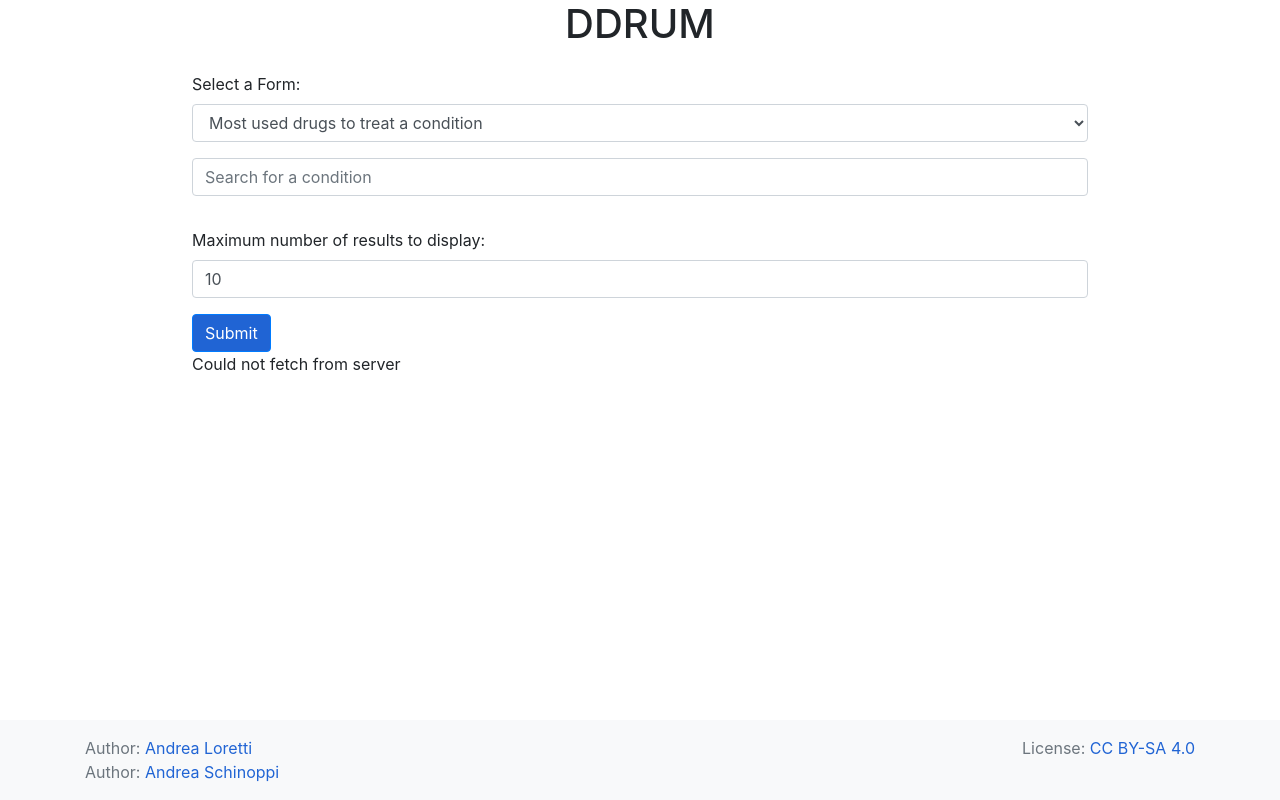
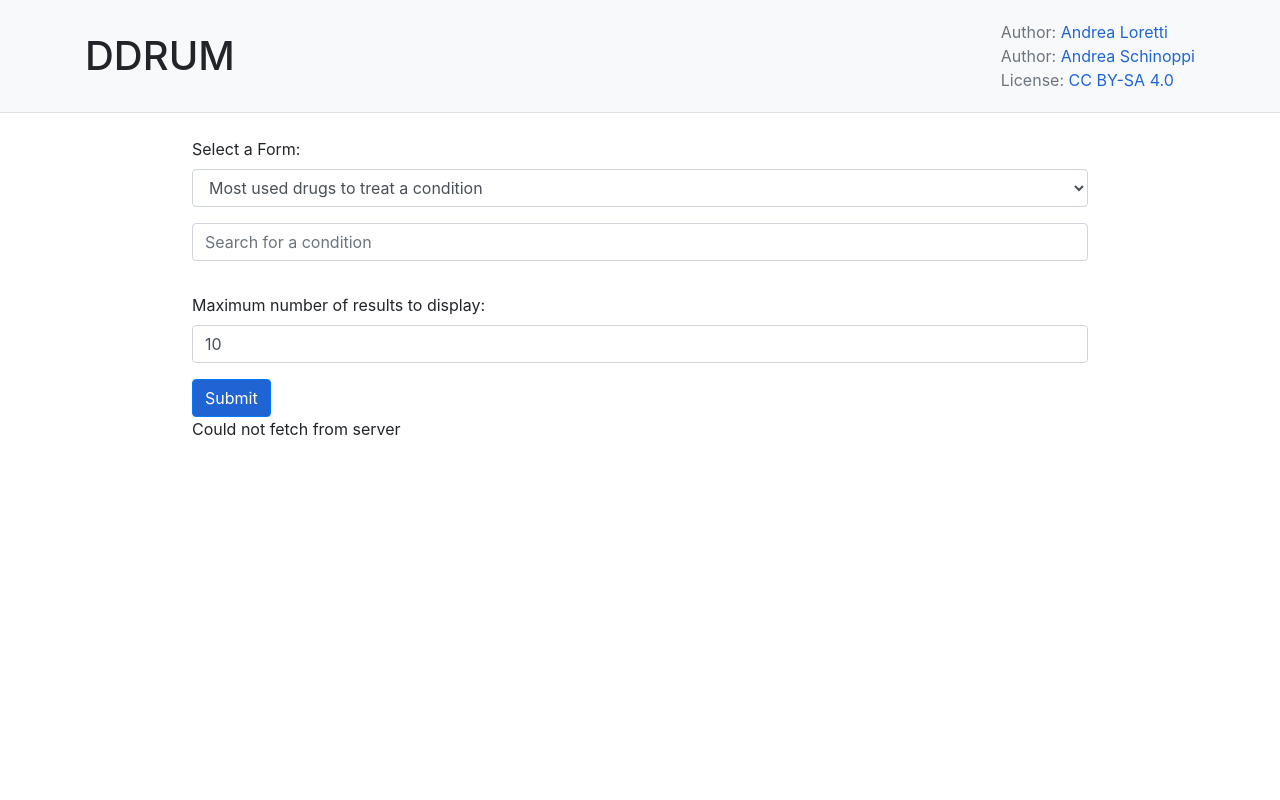
Before and after one commit to AndreSkin/DDRUM, a Flask app: page / in a window 1280 px wide. Run offline with Flask 3, Linux system fonts and the light colour scheme; some libraries are stand-ins or nearby versions.

Commit message:
Changed footer to header

```diff
--- a/Interface/templates/index.html
+++ b/Interface/templates/index.html
@@ -1,5 +1,6 @@
 <!DOCTYPE html>
 <html lang="en">
+
 <head>
     <meta charset="UTF-8">
     <meta name="description" content="DDRUM project website">
@@ -9,10 +10,21 @@
     <link rel="icon" type="image/x-icon" href="{{ url_for('static', filename='favicon.ico') }}">
     <link rel="stylesheet" href="https://stackpath.bootstrapcdn.com/bootstrap/4.5.2/css/bootstrap.min.css">
     <style>
-        /* Add your custom styles here */
+        .header {
+            background-color: #f8f9fa;
+            padding: 20px 0;
+            border-bottom: 1px solid #dee2e6;
+        }
+
+        .header .container {
+            display: flex;
+            justify-content: space-between;
+            align-items: center;
+        }
+
         #content {
-            min-height: calc(100vh - 80px); /* Subtracting the height of the footer */
-            position: relative;
+            max-width: 99vw;
+            max-height: 99vh;
         }
 
         .forms {
@@ -65,8 +77,8 @@
         }
 
         #results {
-            max-height:30vh;
-            overflow:auto;
+            max-height: 50vh;
+            overflow: auto;
         }
 
         #results::-webkit-scrollbar {
@@ -85,6 +97,7 @@
         #results::-webkit-scrollbar-thumb:hover {
             background: #555;
         }
+
         /* Responsive Styles */
         @media screen and (max-width: 768px) {
             .forms {
@@ -93,10 +106,12 @@
                 max-width: 99vw;
                 max-height: 99vh;
             }
+
             #results {
-                        height:50vh;
-                        overflow:auto;
+                height: 50vh;
+                overflow: auto;
             }
+
             #error {
                 min-height: 1vh;
             }
@@ -104,14 +119,30 @@
     </style>
 
 </head>
+
 <body class="d-flex flex-column justify-content-between">
+
+    <!-- Header -->
+    <header class="header">
+        <div class="container">
+            <div>
+                <h1 class="mb-0">DDRUM</h1>
+            </div>
+            <div>
+                <p class="text-muted mb-0">Author: <a href="https://github.com/stintipacchio" target="_blank">Andrea Loretti</a></p>
+                <p class="text-muted mb-0">Author: <a href="https://github.com/andreskin" target="_blank">Andrea Schinoppi</a></p>
+                <p class="text-muted mb-0">License: <a href="https://creativecommons.org/licenses/by-sa/4.0/" target="_blank">CC BY-SA 4.0</a></p>
+            </div>
+        </div>
+    </header>
+
     <div class="container" id="content">
 
         <div class="row justify-content-center">
 
             <div class="forms">
 
-                <h1 class="text-center mb-4">DDRUM</h1>
+                <br>
 
                 <div class="form-group">
                     <label for="dropdownMenu">Select a Form:</label>
@@ -125,11 +156,15 @@
                     </select>
                 </div>
 
-                <input type="text" id="drugSearch" class="form-control mb-2" placeholder="Search for a drug" aria-label="Search for a drug">
-                <div id="drugSuggestions" class="scrollable-suggestions" role="listbox" aria-labelledby="drugSearch"></div>
+                <input type="text" id="drugSearch" class="form-control mb-2" placeholder="Search for a drug"
+                    aria-label="Search for a drug">
+                <div id="drugSuggestions" class="scrollable-suggestions" role="listbox"
+                    aria-labelledby="drugSearch"></div>
 
-                <input type="text" id="conditionSearch" class="form-control mb-2" placeholder="Search for a condition" aria-label="Search for a condition">
-                <div id="conditionSuggestions" class="scrollable-suggestions" role="listbox" aria-labelledby="conditionSearch"></div>
+                <input type="text" id="conditionSearch" class="form-control mb-2" placeholder="Search for a condition"
+                    aria-label="Search for a condition">
+                <div id="conditionSuggestions" class="scrollable-suggestions" role="listbox"
+                    aria-labelledby="conditionSearch"></div>
 
                 <!-- Dropdown for selecting phases -->
                 <div class="dropdown" id="phaseDropdownContainer" style="display: none;">
@@ -153,7 +188,8 @@
                 <div class="num_res" id="form_num">
                     <div class="form-group">
                         <label for="num_res">Maximum number of results to display:</label>
-                        <input type="number" class="form-control" id="num_res" placeholder="Max results" min="1" required aria-label="Maximum number of results">
+                        <input type="number" class="form-control" id="num_res" placeholder="Max results" min="1"
+                            required aria-label="Maximum number of results">
                     </div>
                 </div>
 
@@ -169,31 +205,12 @@
 
     </div>
 
-    <!-- Footer -->
-    <footer class="footer py-3 bg-light">
-        <div class="container">
-            <div class="row">
-                <div class="col">
-                    <p class="text-muted mb-0">Author: <a href="https://github.com/stintipacchio" target="_blank">Andrea Loretti</a></p>
-                </div>
-                <div class="col  text-right">
-                    <p class="text-muted mb-0">License: <a href="https://creativecommons.org/licenses/by-sa/4.0/" target="_blank">CC BY-SA 4.0</a></p>
-                </div>
-            </div>
-            <div class="row">
-                <div class="col">
-                    <p class="text-muted mb-0">Author: <a href="https://github.com/andreskin" target="_blank">Andrea Schinoppi</a></p>
-                </div>
-            </div>
-        </div>
-    </footer>
-
     <script src="https://code.jquery.com/jquery-3.6.4.min.js"></script>
     <script src="https://stackpath.bootstrapcdn.com/bootstrap/4.5.2/js/bootstrap.min.js"></script>
     <script src="{{ url_for('static', filename='front.js') }}"></script>
 
     <script>
-        $(document).ready(function() {
+        $(document).ready(function () {
             // Set the default value for the dropdown
             $("#dropdownMenu").val("1");
             $("#num_res").val("10");
@@ -202,7 +219,7 @@
             showSelectedForm();
 
             // Attach an event listener to the dropdown to show the corresponding form on change
-            $("#dropdownMenu").change(function() {
+            $("#dropdownMenu").change(function () {
                 showSelectedForm();
             });
 
@@ -238,4 +255,5 @@
         });
     </script>
 </body>
+
 </html>
```
Lines whose indentation alone changed are shown as unchanged.
